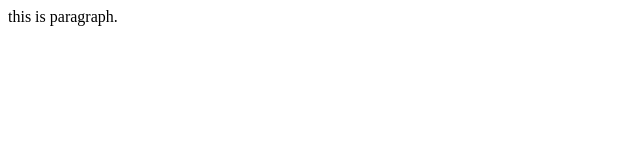
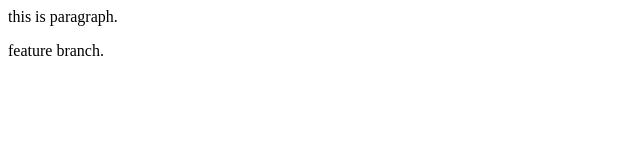
Before and after one commit to arjunv754/localRepo, a plain HTML site: page index.htm in a window 1280 px wide. Shown: the full height of the page, 0-640 px from the left. Drawn offline with Linux system fonts and the light colour scheme.

Commit message:
feature1 change

```diff
--- a/index.htm
+++ b/index.htm
@@ -1 +1,2 @@
 <p>this is paragraph.</p>
+<p>feature branch.</p>
```
